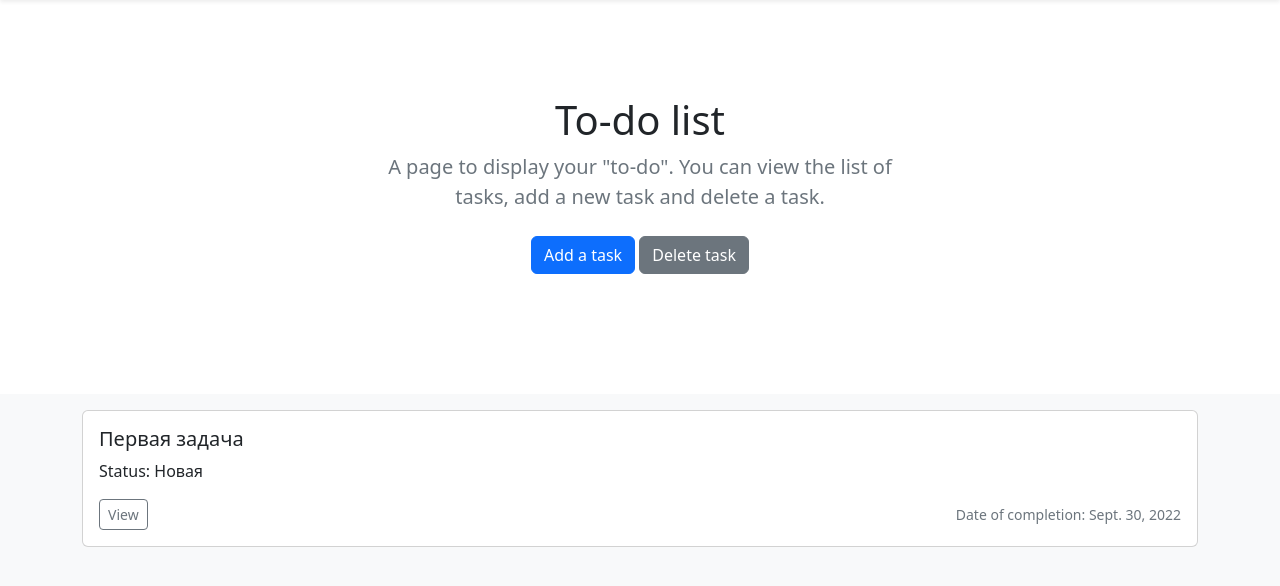
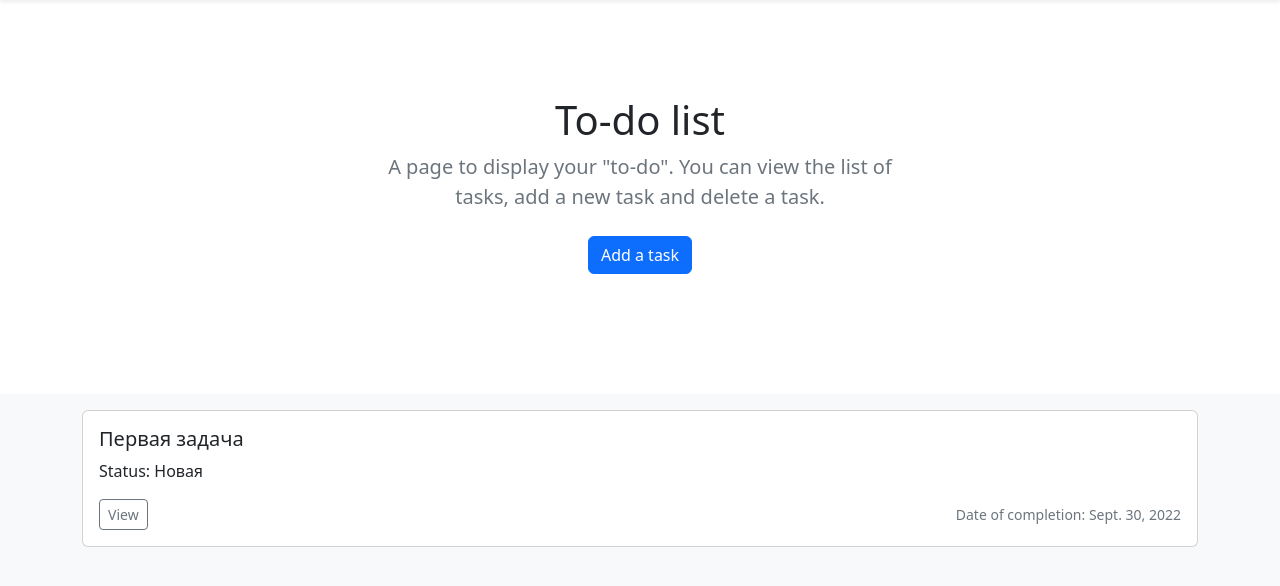
Before and after one commit to AdilbekDzharasov/homework_62_Adilbek_Dzharasov, a Django app: page / in a window 1280 px wide. Shown: the part 56-642 px from the top of the page. Run offline with Django 4.2, Linux system fonts and the light colour scheme; data comes from the database, SQL or seed files in the repository.

Commit message:
Удалил лишнюю кнопку удаления

```diff
--- a/source/webapp/templates/base.html
+++ b/source/webapp/templates/base.html
@@ -23,7 +23,6 @@
           <p class="lead text-muted">A page to display your "to-do". You can view the list of tasks, add a new task and delete a task.</p>
           <p>
             <a href="{% url 'task_add' %}" class="btn btn-primary my-2">Add a task</a>
-            <a href="#" class="btn btn-secondary my-2">Delete task</a>
           </p>
         </div>
       </div>
```
